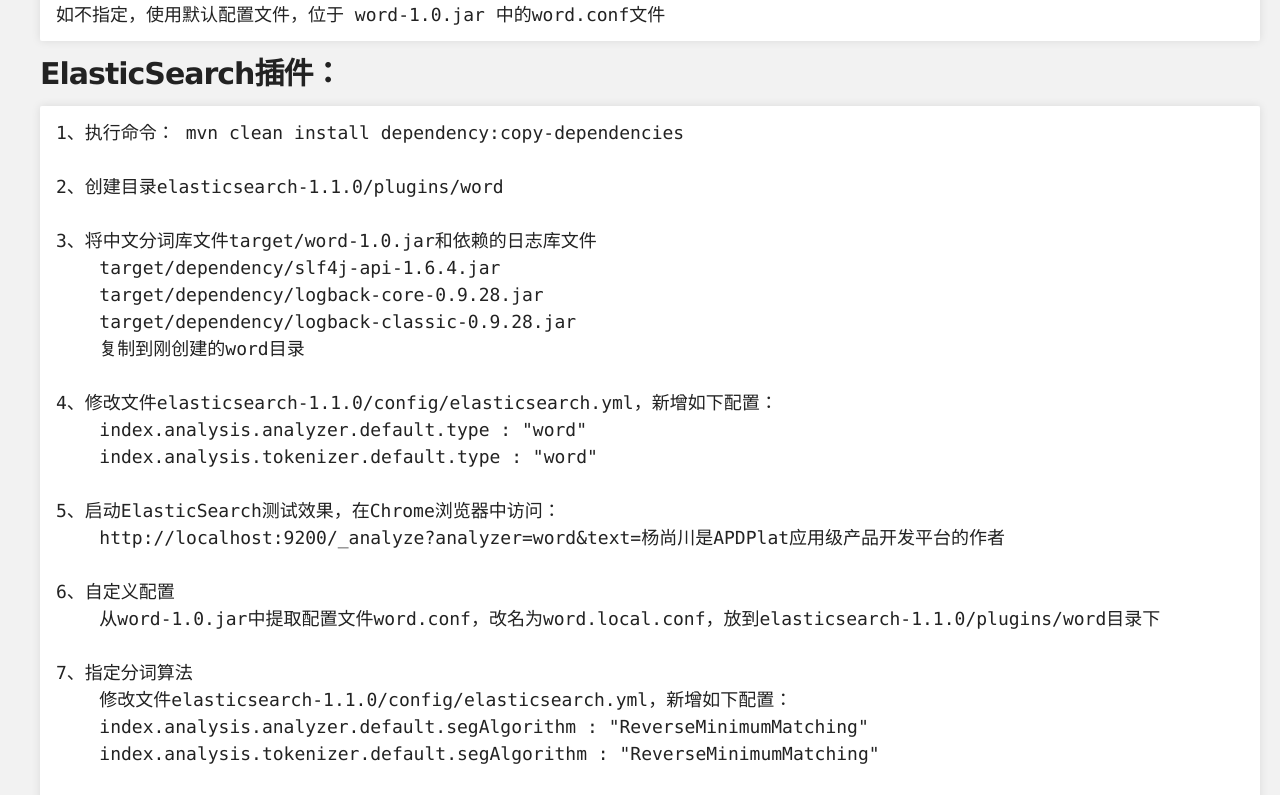
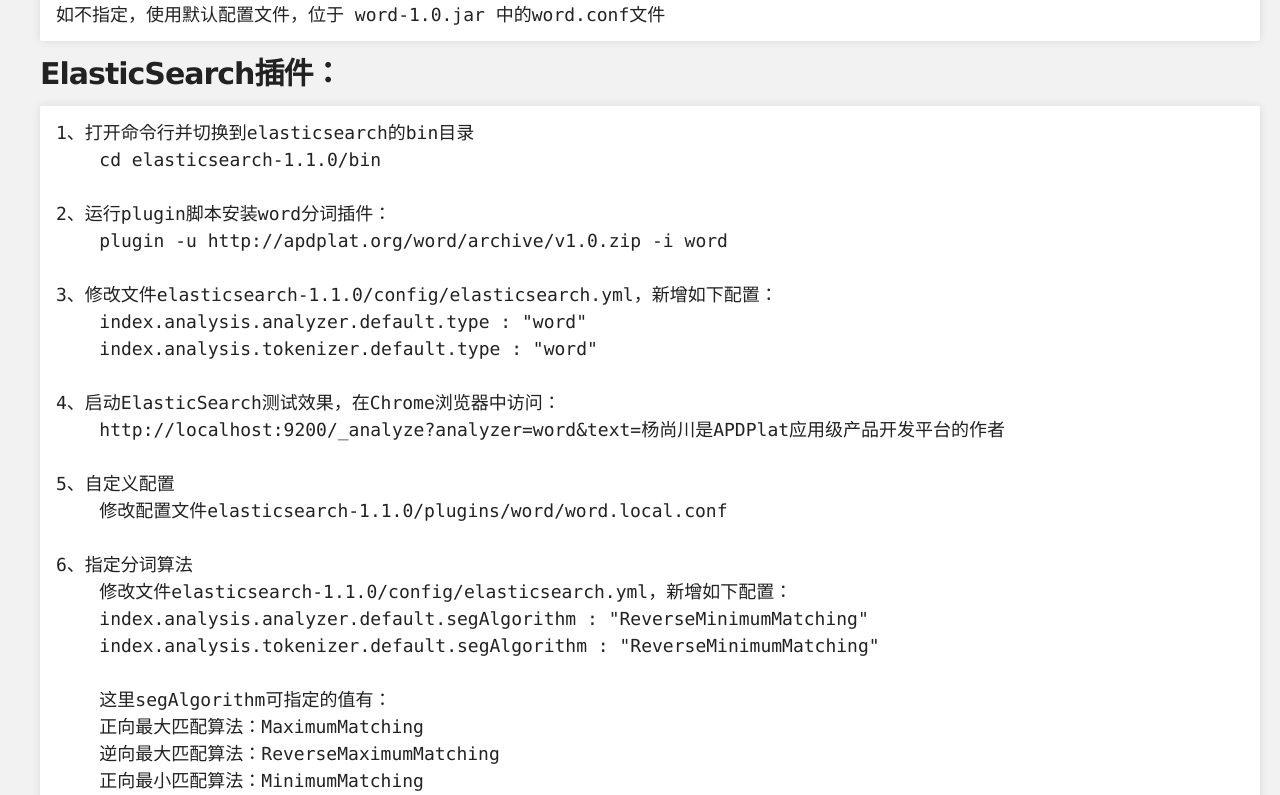
Before and after one commit to ysc/word, a plain HTML site: page index.html in a window 1280 px wide. Shown: the part 5845-6640 px from the top of the page. Drawn offline with Linux system fonts and the light colour scheme.

Commit message:
简化elasticsearch插件的安装

```diff
--- a/index.html
+++ b/index.html
@@ -245,27 +245,23 @@ word.local.conf文件中可配置的内容见 word-1.0.jar 中的word.conf文件
 <h3>
 <a name="elasticsearch%E6%8F%92%E4%BB%B6" class="anchor" href="#elasticsearch%E6%8F%92%E4%BB%B6"><span class="octicon octicon-link"></span></a>ElasticSearch插件：</h3>
 
-<pre><code>1、执行命令： mvn clean install dependency:copy-dependencies
+<pre><code>1、打开命令行并切换到elasticsearch的bin目录
+    cd elasticsearch-1.1.0/bin
 
-2、创建目录elasticsearch-1.1.0/plugins/word
+2、运行plugin脚本安装word分词插件：
+    plugin -u http://apdplat.org/word/archive/v1.0.zip -i word
 
-3、将中文分词库文件target/word-1.0.jar和依赖的日志库文件
-    target/dependency/slf4j-api-1.6.4.jar
-    target/dependency/logback-core-0.9.28.jar
-    target/dependency/logback-classic-0.9.28.jar
-    复制到刚创建的word目录
-
-4、修改文件elasticsearch-1.1.0/config/elasticsearch.yml，新增如下配置：
+3、修改文件elasticsearch-1.1.0/config/elasticsearch.yml，新增如下配置：
     index.analysis.analyzer.default.type : "word"
     index.analysis.tokenizer.default.type : "word"
 
-5、启动ElasticSearch测试效果，在Chrome浏览器中访问：
+4、启动ElasticSearch测试效果，在Chrome浏览器中访问：
     http://localhost:9200/_analyze?analyzer=word&amp;text=杨尚川是APDPlat应用级产品开发平台的作者
 
-6、自定义配置
-    从word-1.0.jar中提取配置文件word.conf，改名为word.local.conf，放到elasticsearch-1.1.0/plugins/word目录下
+5、自定义配置
+    修改配置文件elasticsearch-1.1.0/plugins/word/word.local.conf
 
-7、指定分词算法
+6、指定分词算法
     修改文件elasticsearch-1.1.0/config/elasticsearch.yml，新增如下配置：
     index.analysis.analyzer.default.segAlgorithm : "ReverseMinimumMatching"
     index.analysis.tokenizer.default.segAlgorithm : "ReverseMinimumMatching"
```
